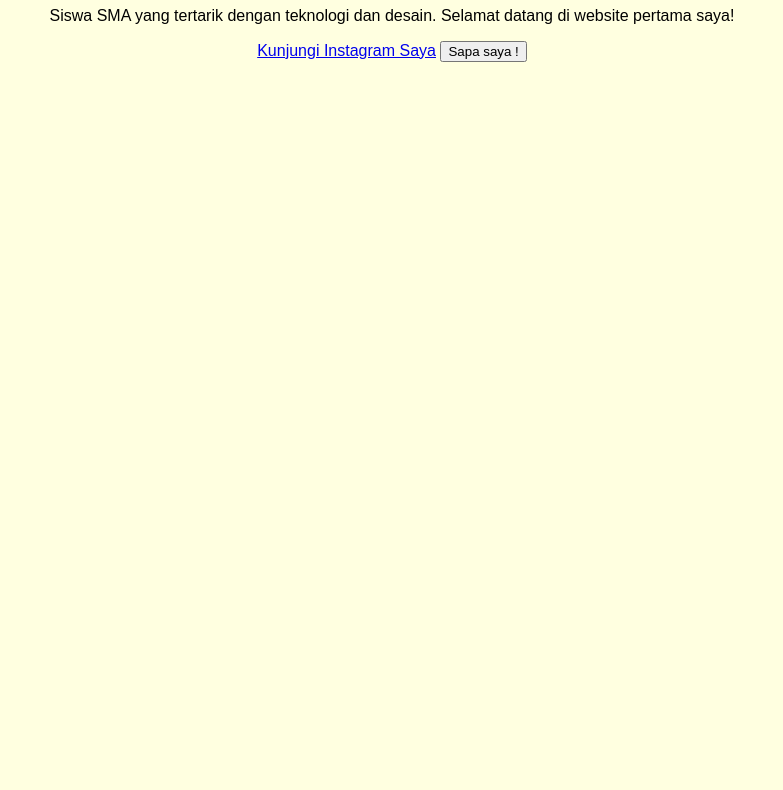
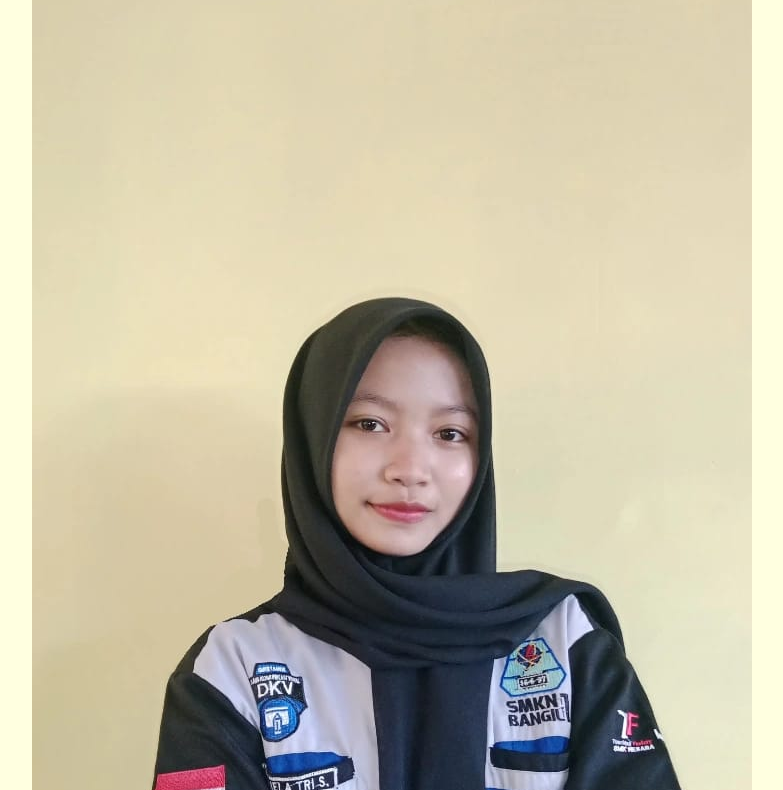
Before and after one commit to pamelalaa/Pamela-Tri-Sukmawati, a plain HTML site: page index.html in a window 1280 px wide. Shown: the part 99-889 px from the top of the page, without its empty margins (248-1031 px from the left). Before the commit the page ends 800 px from the top, so only its background shows below. Drawn offline with Linux system fonts and the light colour scheme.

Commit message:
Update index.html

```diff
--- a/index.html
+++ b/index.html
@@ -6,7 +6,7 @@
 </head>
 <body>
   <div class="kartu-profil">
-  <img src="foto-profil.jpg" alt="foto profil saya">
+  <img src="fotoku.jpg" alt="foto profil saya">
   <h1>Nama Lengkap Anda</h1>
   <p>Siswa SMA yang tertarik dengan teknologi dan desain. Selamat datang di website pertama saya!</p>
   <a href="https://www.instagram.com/vmllaa_">Kunjungi Instagram Saya</a>
```
